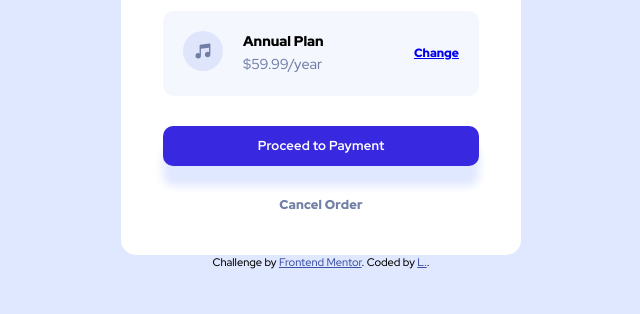
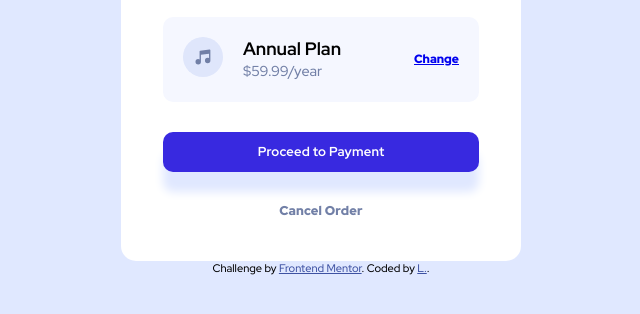
Before and after one commit to seilreven/order-summary-component, a plain HTML site: page index.html in a window 1280 px wide. Shown: the part 448-762 px from the top of the page, without its empty margins (319-959 px from the left). Drawn offline with Linux system fonts and the light colour scheme.

Commit message:
update to fix semantic tags

```diff
--- a/index.html
+++ b/index.html
@@ -17,7 +17,7 @@
     <link rel="stylesheet" href="./main.css" />
   </head>
   <body>
-    <section class="summary">
+    <main class="summary">
       <div class="summary-top">
         <img src="./images/illustration-hero.svg" alt="" />
       </div>
@@ -33,10 +33,10 @@
           <div class="plan-info">
             <div class="plan-info-left">
               <div class="music-icon">
-                <img src="./images/icon-music.svg" alt="" />
+                <img src="./images/icon-music.svg" alt="" aria-hidden="True" />
               </div>
               <div class="term">
-                <h3>Annual Plan</h3>
+                <h2>Annual Plan</h2>
                 <p>$59.99/year</p>
               </div>
             </div>
@@ -48,27 +48,14 @@
         </div>
         <a class="cancel cta" href="#">Cancel Order</a>
       </div>
-    </section>
+    </main>
 
     <!-- footer -->
-    <div class="attribution">
+    <footer class="attribution">
       Challenge by
       <a href="https://www.frontendmentor.io?ref=challenge" target="_blank"
         >Frontend Mentor</a
       >. Coded by <a href="#">L.</a>.
-    </div>
+    </footer>
   </body>
 </html>
-
-<!--   Order Summary
-
-  You can now listen to millions of songs, audiobooks, and podcasts on any
-  device anywhere you like!
-
-  Annual Plan
-  $59.99/year
-
-  Change
-
-  Proceed to Payment
-  Cancel Order -->
```
